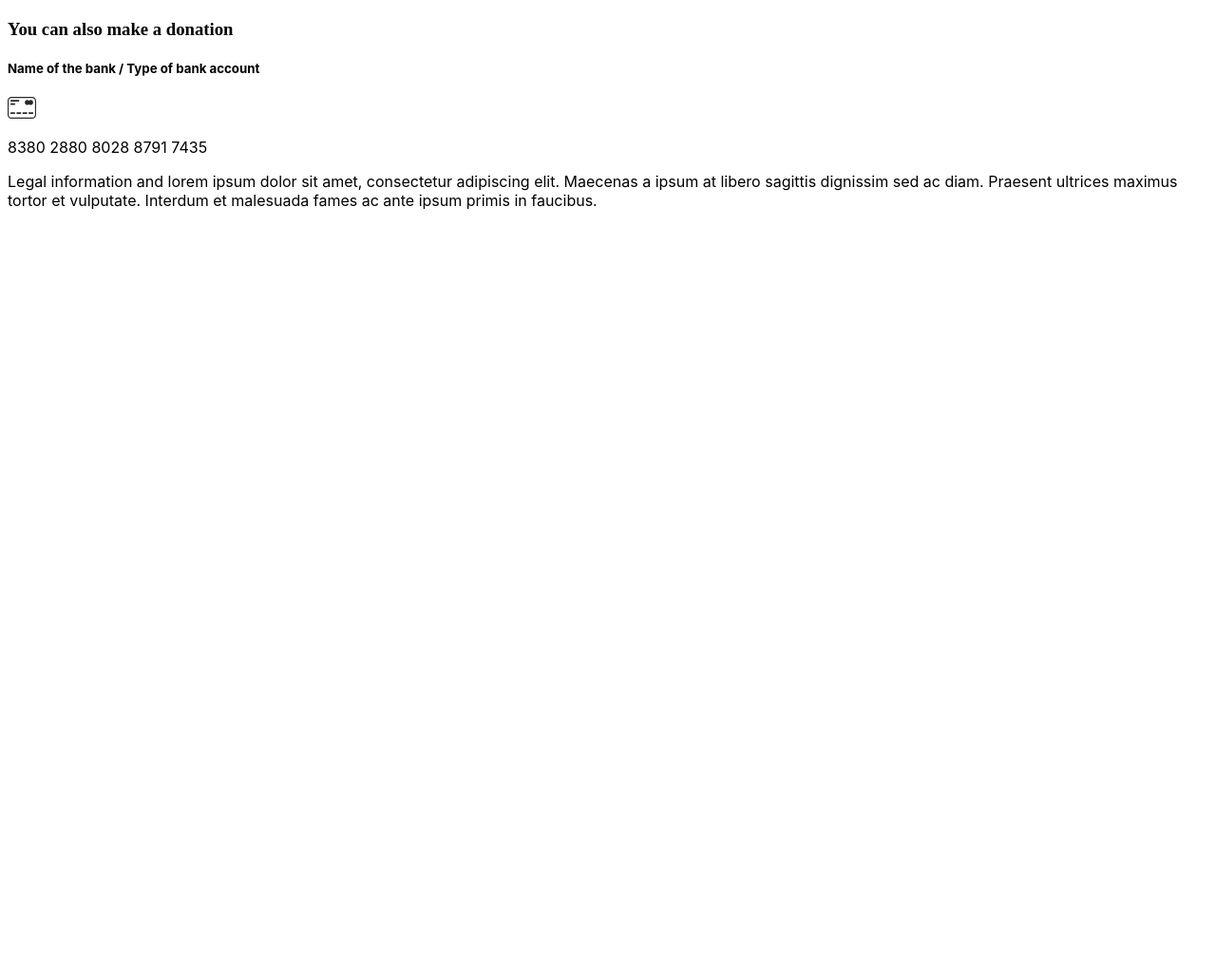
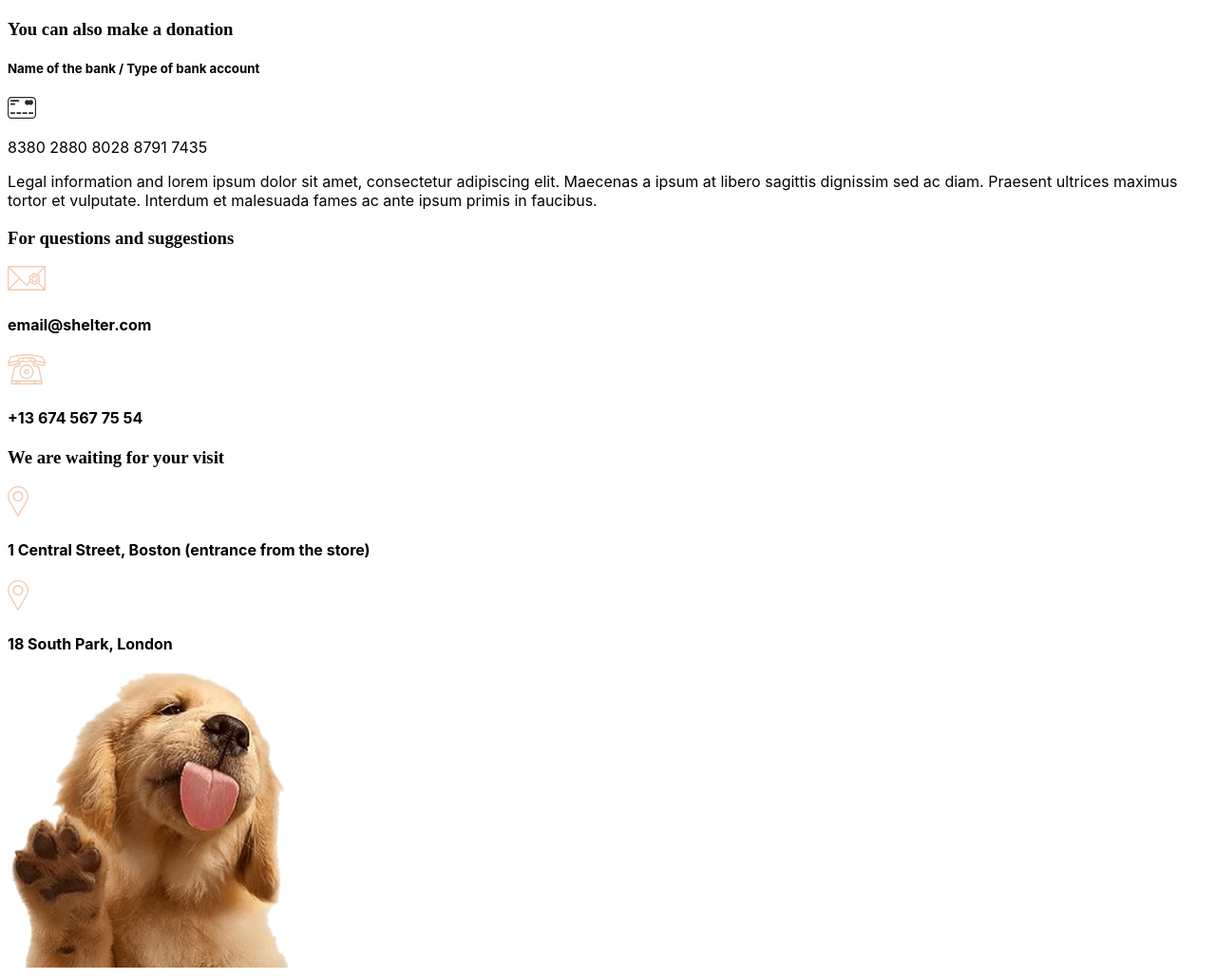
Before and after one commit to VladimirVolvakov/shelter, a plain HTML site: page shelter/pages/main/index.html in a window 1280 px wide. Shown: the part 4366-5397 px from the top of the page at 95% size. Before the commit the page ends 4603 px from the top, so only its background shows below. Drawn offline with Linux system fonts and the light colour scheme.

Commit message:
feat: add footer html layout

```diff
--- a/shelter/pages/main/index.html
+++ b/shelter/pages/main/index.html
@@ -179,6 +179,46 @@
     </section>
 
 
-    <footer id="footer"></footer>
+    <footer id="footer">
+        <div class="footer-content">
+            <div class="contacts">
+                <h3 class="title">For questions and suggestions</h3>
+
+                <div class="mail">
+                    <div class="icon-imail">
+                        <img src="../../assets/icons/mail.svg" alt="Email" height="26" width="40">
+                    </div>
+                    <h4 class="text">email@shelter.com</h4>
+                </div>
+
+                <div class="phone">
+                    <div class="icon-phone">
+                        <img src="../../assets/icons/phone.svg" alt="Phone number" height="32" width="40">
+                    </div>
+                    <h4 class="text">+13 674 567 75 54</h4>
+                </div>
+            </div>
+
+            <div class="locations">
+                <h3>We are waiting for your visit</h3>
+
+                <div class="location-boston">
+                    <div class="icon-marker">
+                        <img src="../../assets/icons/pin.svg" alt="Shelter in Boston" height="32" width="22">
+                    </div>
+                    <h4 class="text">1 Central Street, Boston (entrance from the store)</h4>
+                </div>
+
+                <div class="location-london">
+                    <div class="icon-marker">
+                        <img src="../../assets/icons/pin.svg" alt="Shelter in London" height="32" width="22">
+                    </div>
+                    <h4 class="text">18 South Park, London </h4>
+                </div>
+            </div>
+
+            <img src="../../assets/images/footer-puppy.jpg" alt="Licking dog" height="310" width="300">
+        </div>
+    </footer>
 </body>
 </html>
```
